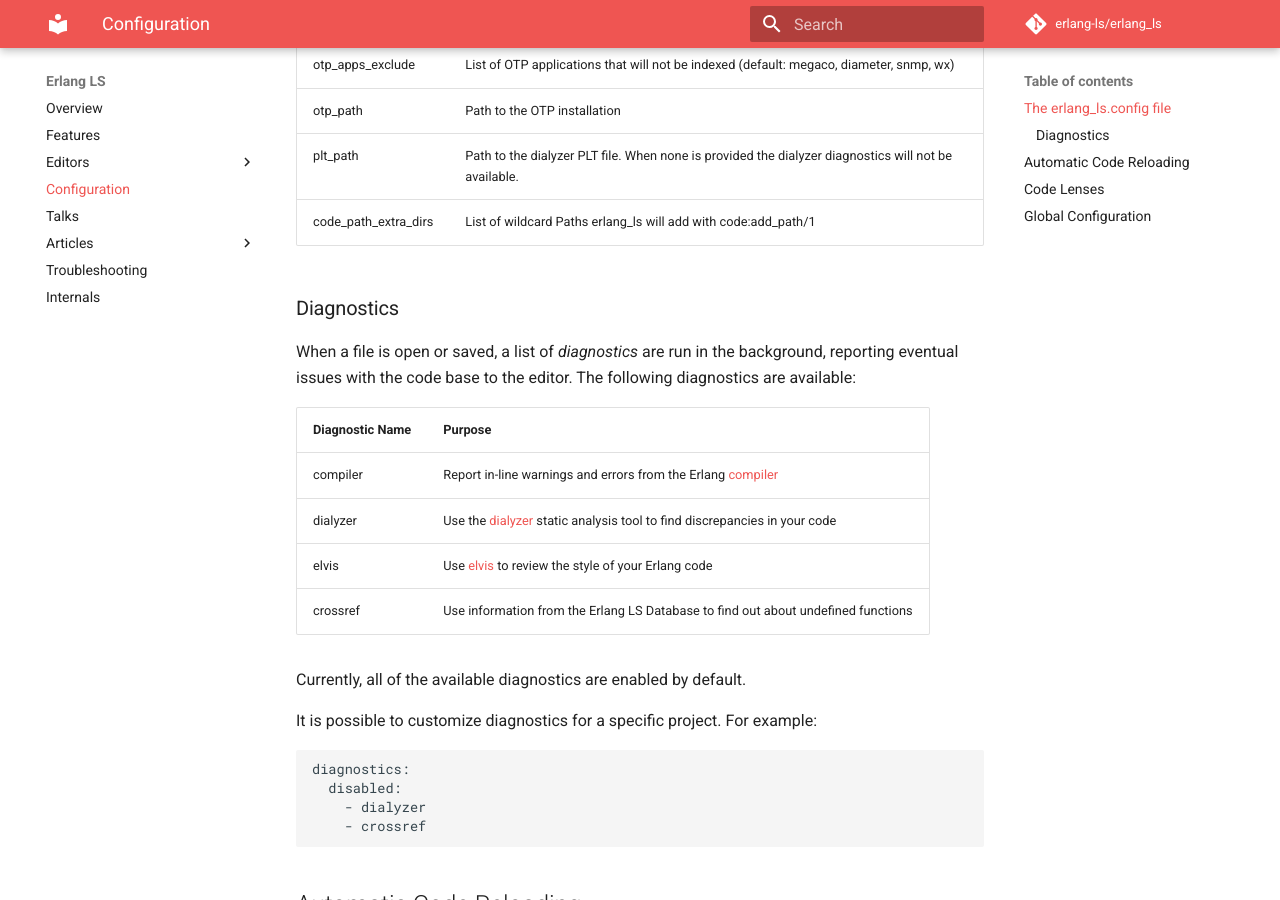
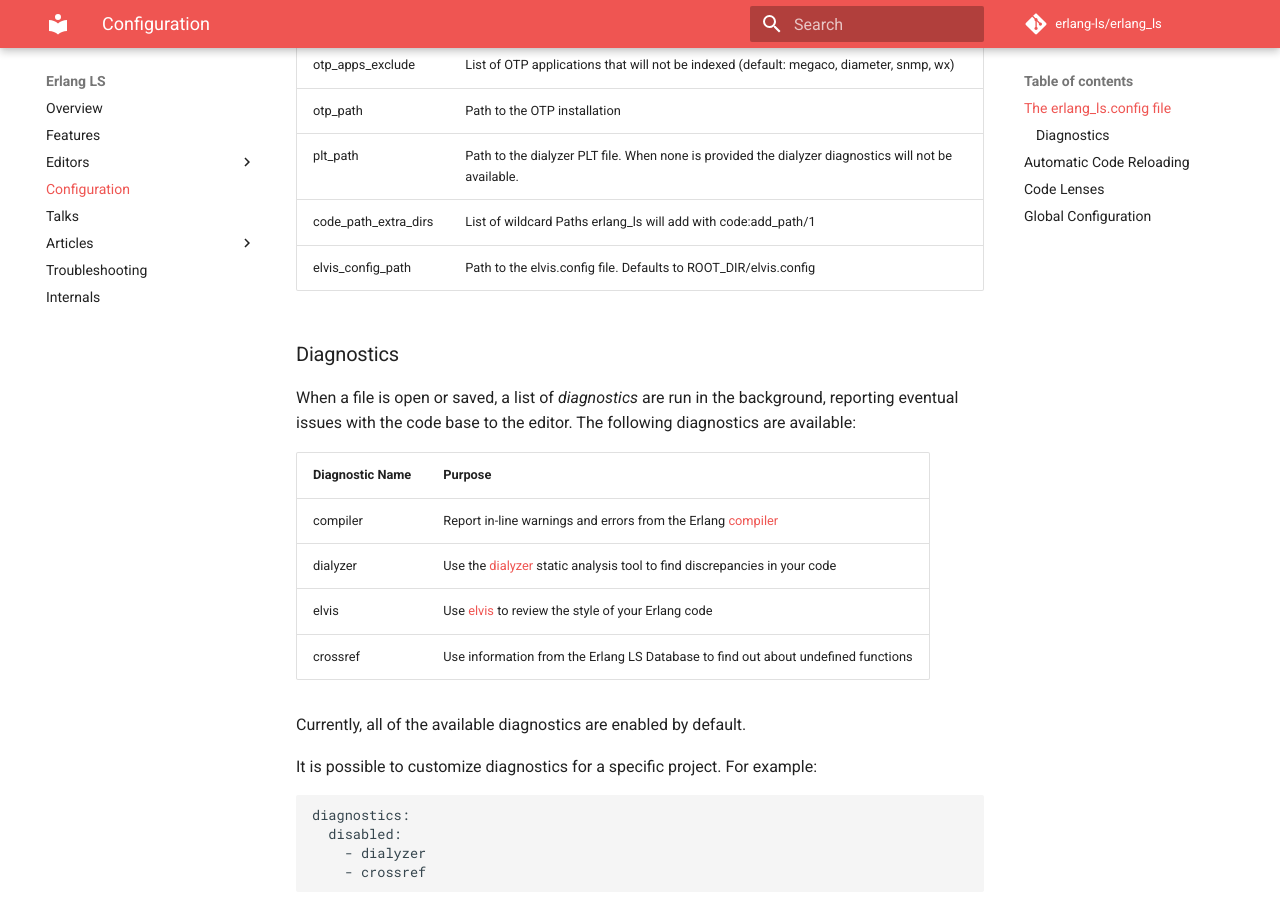
Before and after one commit to erlang-ls/erlang-ls.github.io, an MkDocs documentation site: the page built from docs/configuration.md, in a window 1280 px wide and 900 px high, scrolled down 1332 px. Built offline with MkDocs 1.6.1 and Material for MkDocs 9.7.7, drawn with Linux system fonts in a browser that asks for light colours; comment, search, counter and statistics services are not loaded.

Commit message:
[#35] Document elvis_config_path option

```diff
--- a/docs/configuration.md
+++ b/docs/configuration.md
@@ -52,6 +52,7 @@ The following customizations are possible:
 | otp\_path               | Path to the OTP installation                                                                                                              |
 | plt\_path               | Path to the dialyzer PLT file. When none is provided the dialyzer diagnostics will not be available.                                      |
 | code\_path\_extra\_dirs | List of wildcard Paths erlang\_ls will add with code:add\_path/1                                                                          |
+| elvis\_config\_path     | Path to the elvis.config file. Defaults to ROOT_DIR/elvis.config                                                                          |
 
 ### Diagnostics
 
```
